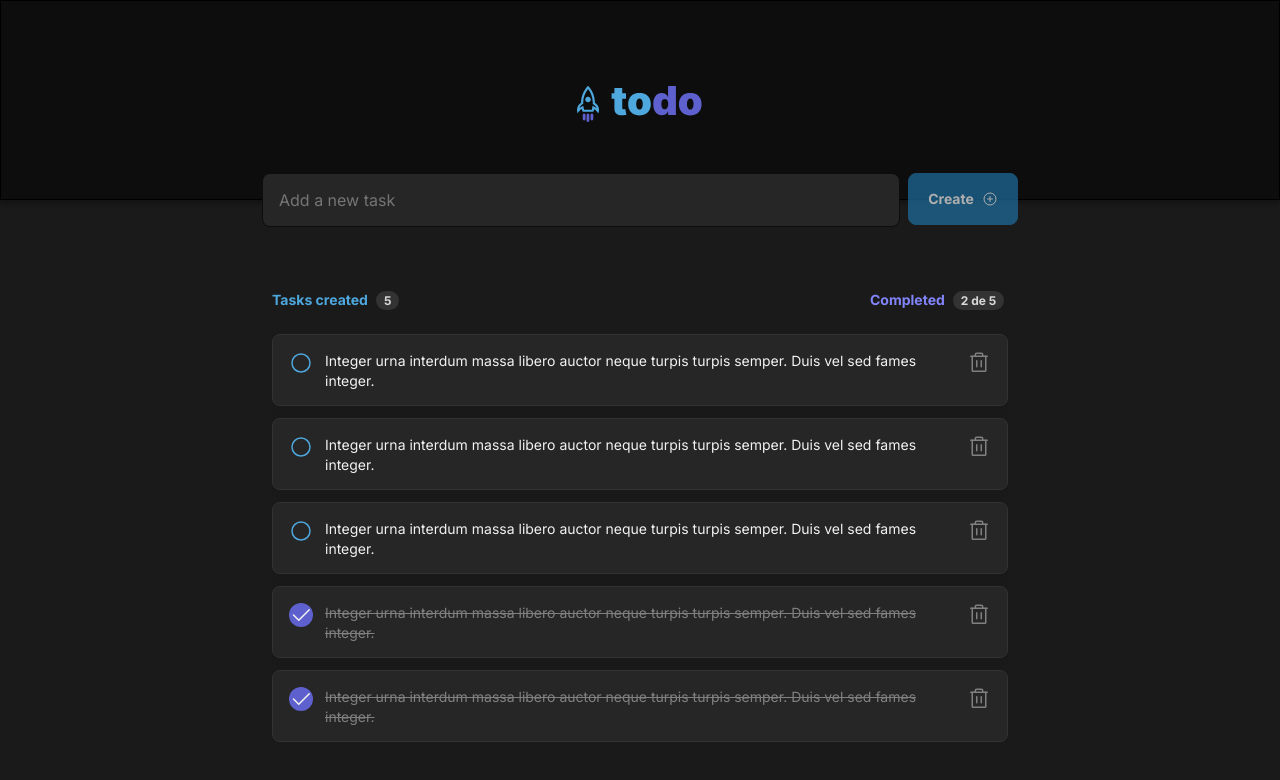
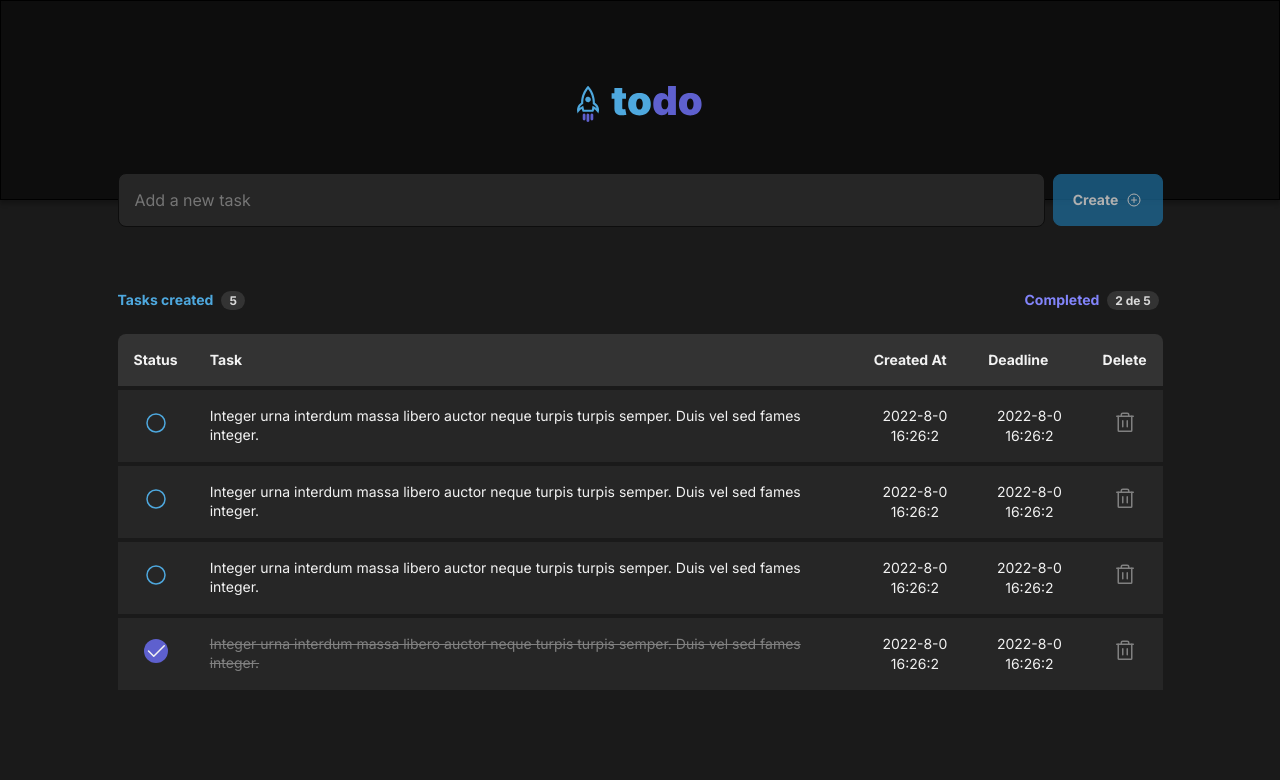
Before and after one commit to quintinoandre/rocketseat-ignite-reactjs-challenge-01, a React (Vite) app: page /home in a window 1280 px wide. Shown: the top 780 px of the page. Built offline with nearby package versions, Linux system fonts and the light colour scheme.

Commit message:
feat: implement table for tasks

```diff
--- a/src/pages/Home/components/NewTask/styles.ts
+++ b/src/pages/Home/components/NewTask/styles.ts
@@ -3,6 +3,7 @@ import styled from 'styled-components'
 const FormContainer = styled.form`
   display: flex;
   justify-content: center;
+  align-items: center;
   gap: 0.5rem;
   margin-top: calc(0rem - 1.6875rem);
 `
@@ -11,7 +12,7 @@ const TaskInput = styled.input`
   display: flex;
   align-items: center;
   padding: 1rem;
-  width: 39.875rem;
+  width: 57.9375rem;
   height: 3.375rem;
   background: ${({ theme }) => theme['gray-500']};
   color: ${({ theme }) => theme['gray-300']};
@@ -31,7 +32,7 @@ const CreateNewTaskButton = styled.button`
   align-items: center;
   padding: 1rem;
   gap: 0.5rem;
-  width: 110px;
+  width: 6.875rem;
   height: 3.25rem;
   background: ${({ theme }) => theme['blue-200']};
   color: ${({ theme }) => theme['gray-100']};
--- a/src/pages/Home/components/Task/index.tsx
+++ /dev/null
@@ -1,60 +0,0 @@
-import { Check, Circle, Trash } from 'phosphor-react'
-import { useContext } from 'react'
-
-import { TasksContext } from '../../../../contexts/tasksContext'
-import {
-  CheckCircleButton,
-  CircleButton,
-  TaskContainer,
-  TaskDone,
-  TaskNotDone,
-  TrashButton,
-} from './styles'
-
-interface IProps {
-  id: string
-  title: string
-  done: boolean
-  deadline: Date
-  createdAt: Date
-  userId: string
-}
-
-function Task({ id, title, done }: IProps) {
-  const { checkTask, uncheckTask, deleteTask } = useContext(TasksContext)
-
-  function handleCheckTask() {
-    checkTask(id)
-  }
-
-  function handleUncheckTask() {
-    uncheckTask(id)
-  }
-
-  function handleDeleteTask() {
-    deleteTask(id)
-  }
-
-  return (
-    <TaskContainer>
-      {done ? (
-        <CheckCircleButton
-          onClick={handleUncheckTask}
-          title="Mark the task as not done"
-        >
-          <Check size={24} />
-        </CheckCircleButton>
-      ) : (
-        <CircleButton onClick={handleCheckTask} title="Mark the task as done">
-          <Circle size={24} />
-        </CircleButton>
-      )}
-      {done ? <TaskDone>{title}</TaskDone> : <TaskNotDone>{title}</TaskNotDone>}
-      <TrashButton onClick={handleDeleteTask} title="Delete task">
-        <Trash size={24} />
-      </TrashButton>
-    </TaskContainer>
-  )
-}
-
-export { Task }
--- /dev/null
+++ b/src/pages/Home/components/TaskRow/index.tsx
@@ -0,0 +1,85 @@
+import { Check, Circle, Trash } from 'phosphor-react'
+import { useContext } from 'react'
+
+import { TasksContext } from '../../../../contexts/tasksContext'
+import {
+  CheckCircleButton,
+  CircleButton,
+  CreatedAtButton,
+  DeadlineButton,
+  TaskDone,
+  TaskNotDone,
+  TaskRowContainer,
+  TrashButton,
+} from './styles'
+
+interface IProps {
+  id: string
+  title: string
+  done: boolean
+  deadline: Date
+  createdAt: Date
+  userId: string
+}
+
+function TaskRow({ id, title, done, createdAt, deadline }: IProps) {
+  const { checkTask, uncheckTask, deleteTask } = useContext(TasksContext)
+
+  function handleCheckTask() {
+    checkTask(id)
+  }
+
+  function handleUncheckTask() {
+    uncheckTask(id)
+  }
+
+  function handleDeleteTask() {
+    deleteTask(id)
+  }
+
+  return (
+    <TaskRowContainer>
+      <td>
+        {done ? (
+          <CheckCircleButton
+            onClick={handleUncheckTask}
+            title="Mark the task as not done"
+          >
+            <Check size={24} />
+          </CheckCircleButton>
+        ) : (
+          <CircleButton onClick={handleCheckTask} title="Mark the task as done">
+            <Circle size={24} />
+          </CircleButton>
+        )}
+      </td>
+      <td>
+        {done ? (
+          <TaskDone>{title}</TaskDone>
+        ) : (
+          <TaskNotDone>{title}</TaskNotDone>
+        )}
+      </td>
+      <td>
+        <CreatedAtButton>
+          {createdAt.getFullYear()}-{createdAt.getMonth()}-{createdAt.getDay()}{' '}
+          {createdAt.getHours()}:{createdAt.getMinutes()}:
+          {createdAt.getSeconds()}
+        </CreatedAtButton>
+      </td>
+      <td>
+        <DeadlineButton>
+          {deadline.getFullYear()}-{deadline.getMonth()}-{deadline.getDay()}{' '}
+          {deadline.getHours()}:{deadline.getMinutes()}:{deadline.getSeconds()}
+        </DeadlineButton>
+      </td>
+      <td>
+        <TrashButton onClick={handleDeleteTask} title="Delete task">
+          <Trash size={24} />
+        </TrashButton>
+      </td>
+    </TaskRowContainer>
+  )
+}
+
+export { TaskRow }
--- a/src/pages/Home/components/Task/styles.ts
+++ b/src/pages/Home/components/TaskRow/styles.ts
@@ -1,16 +1,24 @@
 import styled from 'styled-components'
 
-const TaskContainer = styled.div`
-  display: flex;
-  gap: 0.75rem;
-  align-items: flex-start;
-  padding: 1rem;
-  background: ${({ theme }) => theme['gray-500']};
-  border: 1px solid ${({ theme }) => theme['gray-400']};
-  box-shadow: 0px 2px 8px rgba(0, 0, 0, 0.06);
-  border-radius: 8px;
-  width: 46rem;
-  height: 4.5rem;
+const TaskRowContainer = styled.tr`
+  td {
+    background-color: ${({ theme }) => theme['gray-500']};
+    border-top: 4px solid ${({ theme }) => theme['gray-600']};
+    padding: 1rem;
+    text-align: center;
+
+    &:nth-child(2) {
+      text-align: left;
+    }
+  }
+
+  &:last-child td:first-child {
+    border-bottom-left-radius: 8px;
+  }
+
+  &:last-child td:last-child {
+    border-bottom-right-radius: 8px;
+  }
 `
 
 const BaseTask = styled.p`
@@ -70,11 +78,28 @@ const TrashButton = styled.button`
   }
 `
 
+const BaseDateButton = styled.button`
+  background: transparent;
+  border: 0;
+  cursor: pointer;
+  color: ${({ theme }) => theme['gray-100']};
+
+  &:hover {
+    color: ${({ theme }) => theme['blue-100']};
+  }
+`
+
+const CreatedAtButton = styled(BaseDateButton)``
+
+const DeadlineButton = styled(BaseDateButton)``
+
 export {
-  TaskContainer,
+  TaskRowContainer,
   TaskDone,
   TaskNotDone,
   CircleButton,
   CheckCircleButton,
   TrashButton,
+  CreatedAtButton,
+  DeadlineButton,
 }
--- a/src/pages/Home/index.tsx
+++ b/src/pages/Home/index.tsx
@@ -4,7 +4,7 @@ import { TasksContext } from '../../contexts/tasksContext'
 import { Empty } from './components/Empty'
 import { Info } from './components/Info'
 import { NewTask } from './components/NewTask'
-import { Task } from './components/Task'
+import { TaskRow } from './components/TaskRow'
 import { ListContainer, TasksContainer } from './styles'
 
 function Home() {
@@ -17,9 +17,22 @@ function Home() {
         <Info />
         {existsTasks() ? (
           <ListContainer>
-            {tasks.map((task) => (
-              <Task key={task.id} {...task} />
-            ))}
+            <table>
+              <thead>
+                <tr>
+                  <th>Status</th>
+                  <th>Task</th>
+                  <th>Created At</th>
+                  <th>Deadline</th>
+                  <th>Delete</th>
+                </tr>
+              </thead>
+              <tbody>
+                {tasks.map((task) => (
+                  <TaskRow key={task.id} {...task} />
+                ))}
+              </tbody>
+            </table>
           </ListContainer>
         ) : (
           <Empty />
--- a/src/pages/Home/styles.ts
+++ b/src/pages/Home/styles.ts
@@ -5,19 +5,34 @@ const TasksContainer = styled.div`
   flex-direction: column;
   gap: 1.5rem;
   position: absolute;
-  width: 46rem;
-  height: 28.1875rem;
-  left: calc(50% - 46rem / 2);
+  width: 65.3125rem;
+  height: 25.125rem;
+  left: calc(50% - 65.3125rem / 2);
   top: 18.1875rem;
 `
 
 const ListContainer = styled.div`
-  display: flex;
-  flex-direction: column;
-  align-items: flex-start;
-  gap: 0.75rem;
-  overflow-y: auto;
-  max-height: 25.5rem;
+  flex: 1;
+  overflow: auto;
+
+  table {
+    width: 100%;
+    border-collapse: collapse;
+
+    th {
+      background: ${({ theme }) => theme['gray-400']};
+      padding: 1rem;
+      text-align: left;
+
+      &:first-child {
+        border-top-left-radius: 8px;
+      }
+
+      &:last-child {
+        border-top-right-radius: 8px;
+      }
+    }
+  }
 
   &::-webkit-scrollbar {
     width: 0.625rem;
```
